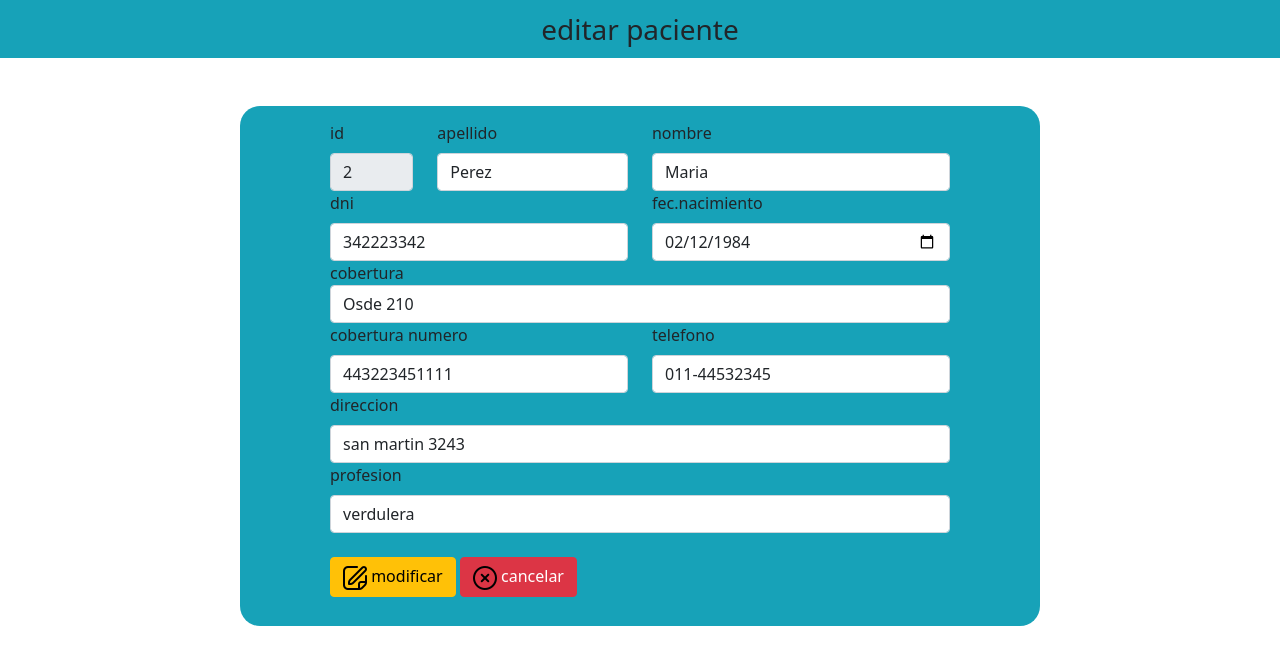
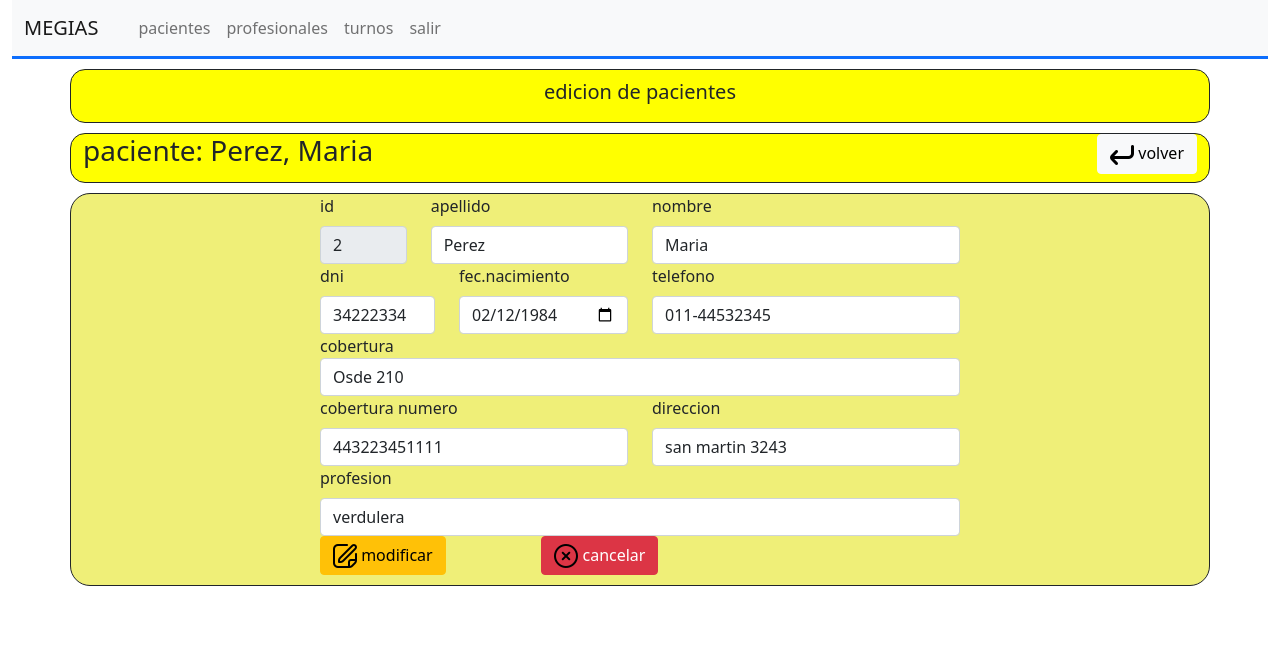
Before and after one commit to marianoalfonso/genesys-mejias, a PHP site: page /genesys-mejias/modules/pacientes/pacientesEdit.php?id=2 in a window 1280 px wide. Shown: the top 665 px of the page. Run offline with PHP 8.4, Linux system fonts and the light colour scheme; data comes from the database, SQL or seed files in the repository.

Commit message:
cambios esteticos varios

```diff
--- a/modules/calendarios/evento.php
+++ b/modules/calendarios/evento.php
@@ -13,13 +13,11 @@
           <div class="modal-dialog" role="document">
             <div class="modal-content">
               <!-- cabecera -->
-              <div class="modal-header">
-
+              <!-- <div class="modal-header">
                 <button type="button" class="close" data-bs-dismiss="modal" aria-label="close">
                   <span aria-hidden="true">x</span>
                 </button>
-
-              </div>
+              </div> -->
               <!-- cuerpo -->
               <div class="modal-body">
                 <input type="hidden" id="id">
--- a/modules/login/login.php
+++ b/modules/login/login.php
@@ -32,10 +32,12 @@
                             <div class="form-group">
                                 <label for="dni" class="text-info">dni</label><br>
                                 <input type="number" name="dni" class="form-control" value="22925061">
+                                <!-- <input type="number" name="dni" class="form-control" value=""> -->
                             </div>
                             <div class="form-group">
                                 <label for="password" class="text-info">password</label><br>
                                 <input type="password" name="password" class="form-control" value="test1234">
+                                <!-- <input type="password" name="password" class="form-control" value=""> -->
                             </div>
                             <!-- <div class="form-group">
                                 <label for="profesional" class="text-info">seleccionar agenda de profesional</label>
--- a/modules/pacientes/pacientes.css
+++ b/modules/pacientes/pacientes.css
@@ -20,19 +20,106 @@ body{
 .caja{
   border: 1px solid;
   padding: 15px;
-  box-shadow: 10px 10px 50px 1px #7c7c81;
+  /* box-shadow: 10px 10px 50px 1px #7c7c81; */
   border-radius: 20px;
 }
 
 .container {
   background-color: #DAFBD0;
   /* display: flex; */
-  justify-content: center;
-  flex-direction: row;
+  margin-top: 10px;
+  margin-left: auto;
+  margin-right: auto;
+  /* flex-direction: row; */
+}
+
+.cabecera {
+  display: flex;
+  background-color: yellow;
+  margin-top: 10px;
+  border: 1px solid;
+  border-radius: 20px;
+}
+
+.container #add-box {
+    margin-top: 5px;
+    padding: 10px;
+    border: 1px solid;
+    border-radius: 20px;
+}
+
+.editBox {
+  margin-top: 10px;
+  margin-bottom: 10px;
+  background-color: #efef78;
+  border: 1px solid;
+  border-radius: 20px;
+}
+
+.deleteBox {
+  margin-top: 5px;
+  margin-bottom: 10px;
+  background-color: #efef78;
+  border: 1px solid;
+  border-radius: 20px;
 }
 
 h3 {
-  font-family: sans-serif;
+  margin-top: 10px;
+  margin-left: auto;
+  margin-right: auto;
+  /* border-bottom: 1px solid rgb(200, 200, 200); */
+}
+
+.modulo {
+  display: flex;
+  justify-content: center;
+  border: 1px solid;
+  background-color: yellow;
+  border-radius: 15px;
+  margin-top: 10px;
+  margin-bottom: 10px;
+  /* margin-left: auto;
+  margin-right: auto; */
+}
+
+.titulo {
+  margin-top: 10px;
+  margin-bottom: 10px;
+  margin-left: auto;
+  margin-right: auto;
+}
+
+.header {
+  border: 1px solid;
+  background-color: yellow;
+  border-radius: 15px;
+}
+
+.paciente {
+  display: flex;
+  float: left;
+}
+
+.volver {
+  display: flex;
+  float: right;
+}
+
+h5 {
+  margin-top: 10px;
+}
+
+.botones {
+  /* display: flex; */
+  margin-top: 10px;
+  margin-bottom: 10px;
+  margin-left: auto;
+  margin-right: auto;
+}
+
+.error {
+  background-color: black;
   color: red;
-  border-bottom: 1px solid rgb(200, 200, 200);
+  display: flex;
 }
--- a/modules/pacientes/pacientes.php
+++ b/modules/pacientes/pacientes.php
@@ -28,7 +28,7 @@
     <?php require_once("../../assets/pages/navBar.php"); ?>
     <?php require_once("../../assets/functions/date.php"); ?>
 
-    <div class="container">
+    <div class="container cabecera">
         <div class="form-group">
             <div class="row">
                 <div class="col-md-12">
--- a/modules/pacientes/pacientesEdit.php
+++ b/modules/pacientes/pacientesEdit.php
@@ -14,20 +14,23 @@
 
     <title>edicion de pacientes</title>
 
-    <link rel="stylesheet" href="./pacientesEdit.css">
+    <!-- <link rel="stylesheet" href="./pacientesEdit.css"> -->
+    <link rel="stylesheet" href="pacientes.css">
 
 </head>
 <body>
     <!-- <nav class="navbar navbar-light justify-content-center fs-3 mb-5" style="background-color: #00FF5573";> -->
-    <nav class="navbar navbar-light justify-content-center fs-3 mb-5" style="background-color: #17a2b8";>
+    <!-- <nav class="navbar navbar-light justify-content-center fs-3 mb-5" style="background-color: #17a2b8";>
         editar paciente
-    </nav>
+    </nav> -->
+
 
     <!-- obtenemos los datos del paciente a editar en base al id recibido por parametro -->
     <?php
-        session_start();
+        // session_start();
         $_SESSION['action'] = "edit";
         require_once('../db/dbConnection.php');
+        require_once("../../assets/pages/navBar.php");
 
         $id = $_GET['id'];
         $sql = "select * from pacientes where id = $id limit 1";
@@ -51,7 +54,30 @@
         }
     ?>
 
-    <div class="container d-flex justify-content-center">
+    <div class="container modulo">
+        <div class="titulo">
+            <h5>edicion de pacientes</h5>
+        </div>
+    </div>
+
+    <div class="container header">
+            <div class="form-group">
+                <div class="row">
+                    <div class="col-md-12">
+                        <div class="paciente">
+                            <h3>paciente: <?php echo $apellido.', '.$nombre; ?></h3>
+                        </div>
+                        <div class="volver">
+                            <h3><a href="pacientes.php" class="btn btn-light" alt="back"><img src="../../assets/icons/back.png">  volver</a></h3>
+                        </div>
+                    </div>
+                </div>
+            </div>
+        </div>
+
+
+
+    <div class="container d-flex justify-content-center editBox">
         <form action="pacientesCrud.php" method="post" style="width: 50vw; min-width: 300px;">
             <div id="edit-box" class="col-md-12">
                 <div class="row">
@@ -81,6 +107,11 @@
                     <div class="col">
                         <label class="form-label">fec.nacimiento</label>
                         <input type="date" class="form-control" name="fec_nac" value="<?php echo $fec_nac?>">
+                    </div>
+                    <!-- telefono -->
+                    <div class="col-md-6">
+                        <label class="form-label">telefono</label>
+                        <input type="text" class="form-control" name="telefono" value="<?php echo $telefono?>">
                     </div>
                 </div>
 
@@ -116,18 +147,13 @@
                         <label class="form-label">cobertura numero</label>
                         <input type="text" class="form-control" name="numero" value="<?php echo $numero?>">
                     </div>
-                    <!-- telefono -->
+                    <!-- direccion -->
                     <div class="col-md-6">
-                        <label class="form-label">telefono</label>
-                        <input type="text" class="form-control" name="telefono" value="<?php echo $telefono?>">
+                        <label class="form-label">direccion</label>
+                        <input type="text" class="form-control" name="direccion" value="<?php echo $direccion?>">
                     </div>
                 </div>
                 <div class="row">
-                    <!-- direccion -->
-                    <div class="col-md-12">
-                        <label class="form-label">direccion</label>
-                        <input type="text" class="form-control" name="direccion" value="<?php echo $direccion?>">
-                    </div>
                     <!-- profesion -->
                     <div class="col-md-12">
                         <label class="form-label">profesion</label>
@@ -135,10 +161,13 @@
                     </div>
                 </div>
                 <!-- boton submit -->
-                <div>
-                    <br>
-                    <button type="submit" class="btn btn-warning" name="submit"><img src="../../assets/icons/editar.png" />  modificar</button>
-                    <a href="pacientes.php" class="btn btn-danger"><img src="../../assets/icons/borrar.png" />  cancelar</a>
+                <div class="row botones">
+                    <div class="col-md-4">
+                        <button type="submit" class="btn btn-warning" name="submit"><img src="../../assets/icons/editar.png" />  modificar</button>
+                    </div>
+                    <div class="col-md-4">
+                        <a href="pacientes.php" class="btn btn-danger"><img src="../../assets/icons/borrar.png" />  cancelar</a>
+                    </div>
                 </div>
             </div>
         </form>
```
Also changed, not shown: modules/calendarios/calendario.css (added, +14 -0 lines), modules/calendarios/calendario.php (+8 -4 lines), modules/pacientes/pacientesAdd.php (+9 -3 lines), modules/pacientes/pacientesDelete.php (+25 -3 lines), modules/pacientes/pacientesTurnos.php (+12 -5 lines), modules/profesionales/profesionales.php (+5 -2 lines), modules/turnos/turnos.css (added, +63 -0 lines), modules/turnos/turnosGeneral.php (+8 -6 lines), modules/turnos/turnosProfesional.css (+15 -3 lines), modules/turnos/turnosProfesional.php (+5 -5 lines), assets/icons/back.png (added), assets/icons/go.png (added), 2 other files.
